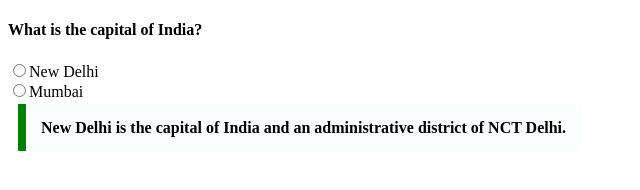
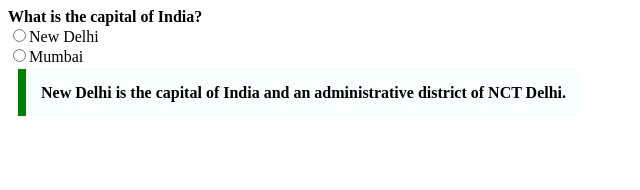
Before and after one commit to acciojob/trivia-saahilabdul, a website: page main.html in a window 1280 px wide. Shown: the whole page, without its empty margins (0-640 px from the left). Drawn offline with Linux system fonts and the light colour scheme.

Commit message:
Update main.html

```diff
--- a/main.html
+++ b/main.html
@@ -17,7 +17,8 @@
 </head>
 
 <body>
-	<H4>What is the capital of India?</H4>
+	<b>What is the capital of India?</b>
+	<br>
 	<div>
 		<form>
 			<input type="radio" name="1">New Delhi
```
